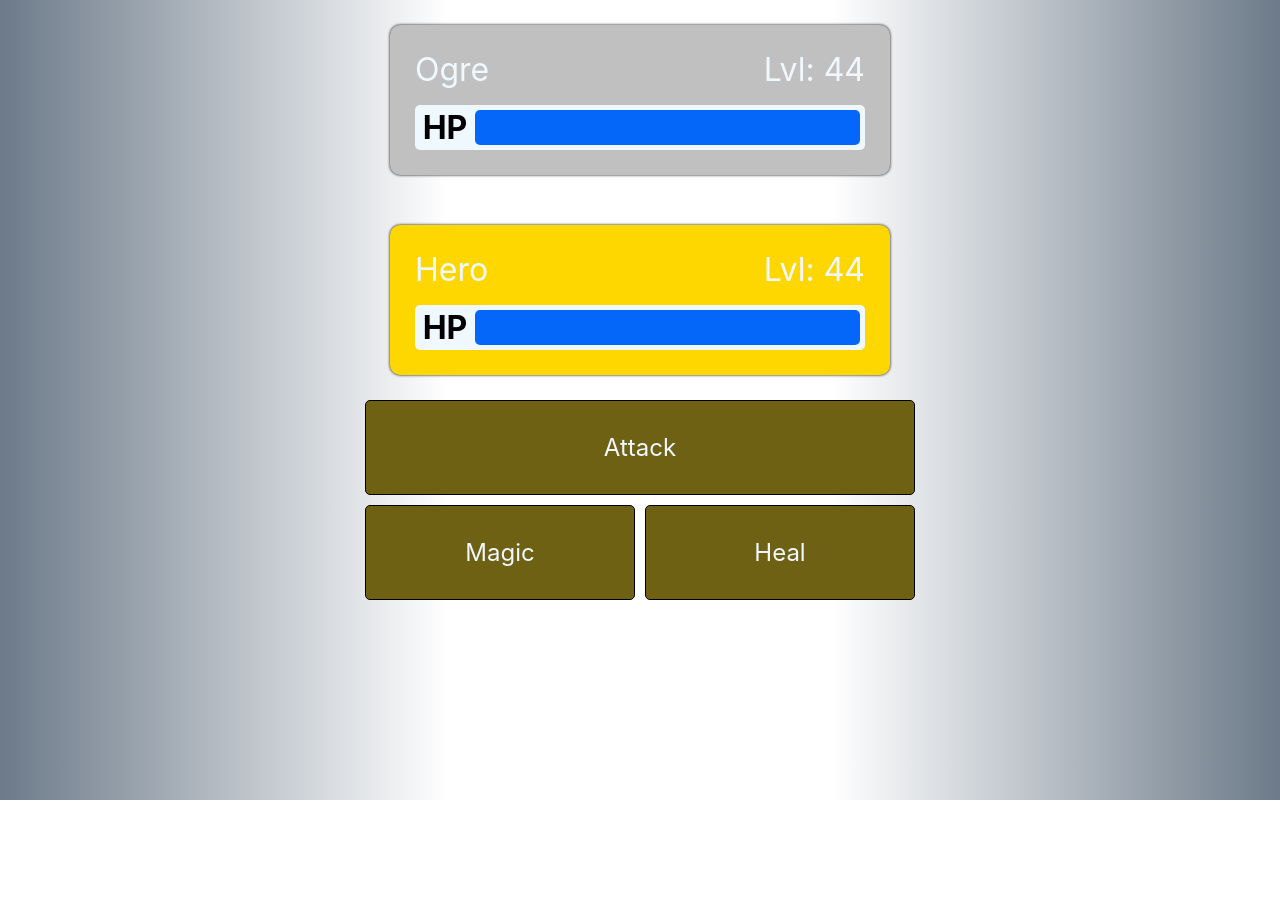
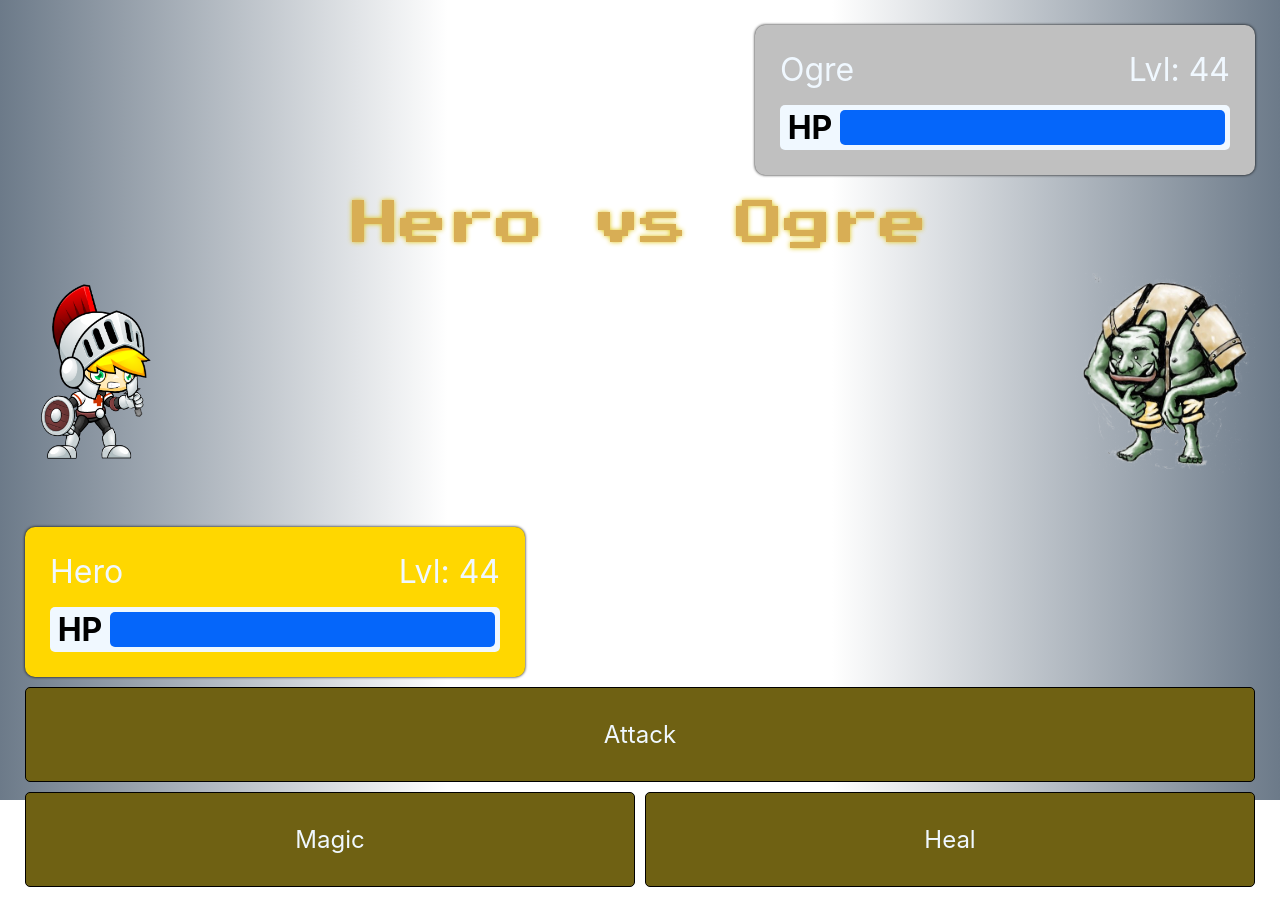
Before and after one commit to PlatypussDivva/turnbasedbattle, a React (Create React App) app: page / in a window 1280 px wide. Both pictures are taken after a click on the button "Start Game". Before the commit the page ends 800 px from the top, so only its background shows below. Built offline with nearby package versions, Linux system fonts and the light colour scheme.

Commit message:
Added Character Sprites

```diff
--- a/src/components/Battle/Battle.js
+++ b/src/components/Battle/Battle.js
@@ -1,5 +1,5 @@
 import { PlayerSummary } from "components";
-import { BattleMenu } from "components/BattleMenu";
+import { BattleMenu } from "components/BattleMenu/BattleMenu";
 import { useState } from "react";
 import { opponentStats, playerStats } from "shared/characters";
 import styles from "./styles.module.css";
@@ -11,7 +11,7 @@ export const Battle = () => {
   );
 
   return (
-    <div className={styles.main}>
+    <>
       <div className={styles.opponent}>
         <div className={styles.summary}>
           <PlayerSummary
@@ -22,6 +22,31 @@ export const Battle = () => {
           />
         </div>
       </div>
+
+      <div className={styles.characters}>
+        <div className={styles.gameHeader}>
+          {playerStats.name} vs {opponentStats.name}
+        </div>
+
+        <div className={styles.gameImages}>
+          <div className={styles.playerSprite}>
+            <img
+              alt={playerStats.name}
+              src={playerStats.img}
+              // className={styles.}
+            />
+          </div>
+
+          <div className={styles.opponentSprite}>
+            <img
+              alt={opponentStats.name}
+              src={opponentStats.img}
+              // className={styles.}
+            />
+          </div>
+        </div>
+      </div>
+
       <div className={styles.user}>
         <div className={styles.summary}>
           <PlayerSummary
@@ -32,8 +57,8 @@ export const Battle = () => {
             maxHealth={playerStats.maxHealth}
           />
         </div>
-      </div>
 
+        <div className={styles.hud}>
           <div className={styles.hudChild}>
             <BattleMenu
               onAttack={() => console.log("Attack!")}
@@ -42,5 +67,7 @@ export const Battle = () => {
             />
           </div>
         </div>
+      </div>
+    </>
   );
 };
--- a/src/components/Battle/styles.module.css
+++ b/src/components/Battle/styles.module.css
@@ -45,14 +45,14 @@
   text-align: center;
 }
 
-.getImages {
+.gameImages {
   display: flex;
   justify-content: space-between;
   padding: 25px;
   box-sizing: border-box;
 }
 
-.characters .getImages {
+.characters .gameImages img {
   max-height: 25vh;
   min-height: 150px;
 }
```
Also changed, not shown: public/assets/Hero.png, public/assets/Ogre.png. Lines whose indentation alone changed are shown as unchanged.
